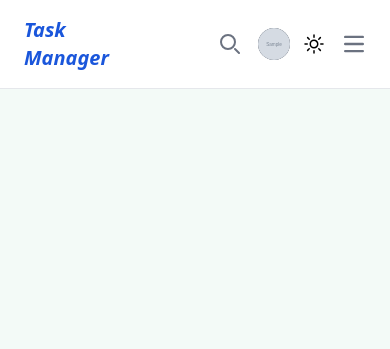
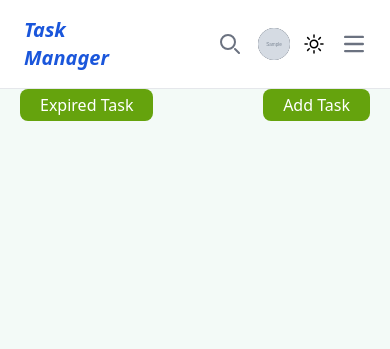
Before and after one commit to mdahaduzzaman/task_manager, a Django app: page / in a window 390 px wide. Shown: the top 349 px of the page. Run offline with Django 5.2, Linux system fonts and the light colour scheme; a user stored in the database is signed in; tables that the repository leaves empty hold one stand-in row (values such as "Sample post"); grey boxes marked "Sample" are stand-in pictures; some libraries are stand-ins or nearby versions.

Commit message:
home responsive done and mark as complete toggle done

```diff
--- a/static/src/output.css
+++ b/static/src/output.css
@@ -1126,6 +1130,10 @@
   right: 2.5rem;
 }
 
+.right-5 {
+  right: 1.25rem;
+}
+
 .start-0 {
   inset-inline-start: 0px;
 }
@@ -1146,8 +1158,12 @@
   top: 50%;
 }
 
-.left-\[50\%\] {
-  left: 50%;
+.left-5 {
+  left: 1.25rem;
+}
+
+.left-10 {
+  left: 2.5rem;
 }
 
 .z-10 {
@@ -1433,42 +1422,30 @@
   width: 2rem;
 }
 
-.w-\[70vw\] {
-  width: 70vw;
+.w-\[50\%\] {
+  width: 50%;
+}
+
+.w-\[90vw\] {
+  width: 90vw;
 }
 
 .w-full {
   width: 100%;
 }
 
-.w-\[\] {
-  width: ;
-}
-
-.w-\[7\] {
-  width: 7;
-}
-
-.w-\[70\] {
-  width: 70;
-}
-
-.w-\[70\%\] {
-  width: 70%;
-}
-
-.w-\[50\%\] {
-  width: 50%;
-}
-
-.w-\[30\%\] {
-  width: 30%;
+.w-screen {
+  width: 100vw;
 }
 
 .min-w-full {
   min-width: 100%;
 }
 
+.max-w-full {
+  max-width: 100%;
+}
+
 .max-w-lg {
   max-width: 32rem;
 }
@@ -1836,6 +1788,11 @@
 .bg-green-50 {
   --tw-bg-opacity: 1;
   background-color: rgb(243 250 247 / var(--tw-bg-opacity));
+}
+
+.bg-lime-600 {
+  --tw-bg-opacity: 1;
+  background-color: rgb(101 163 13 / var(--tw-bg-opacity));
 }
 
 .bg-red-500 {
@@ -1953,6 +1910,11 @@
   padding-bottom: 0.75rem;
 }
 
+.py-1 {
+  padding-top: 0.25rem;
+  padding-bottom: 0.25rem;
+}
+
 .ps-10 {
   padding-inline-start: 2.5rem;
 }
--- a/tasks/forms.py
+++ b/tasks/forms.py
@@ -19,13 +19,13 @@
         }
         error_messages = {
             'title': {
-                'required': "Title is required.",
+                'required': "Title is required",
             },
             'description': {
-                'required': "Description is required.",
+                'required': "Description is required",
             },
             'due_date': {
-                'invalid': "Enter a valid date.",
+                'invalid': "Enter a valid date",
             },
         }
 
--- a/tasks/urls.py
+++ b/tasks/urls.py
@@ -4,5 +4,6 @@
 
 urlpatterns = [
     path('', HomeView.as_view(), name="home"),
-    path('task/details/<int:pk>/', TaskDetailView.as_view(), name="taskDetails")
+    path('task/details/<int:pk>/', TaskDetailView.as_view(), name="taskDetails"),
+    path('task-completed-toggle/<int:pk>/', ToggleCompleted.as_view(), name="ToggleCompleted"),
 ]
--- a/tasks/views.py
+++ b/tasks/views.py
@@ -16,10 +16,40 @@
             current_datetime = timezone.now()
             tasks = Task.objects.filter(user=request.user, due_date__gt=current_datetime).order_by('is_completed')
             context['tasks'] = tasks
+            # Create a new task form
+            task_form = TaskForm()
+            image_formset = TaskImageFormSet()
+            context['task_form'] = task_form
+            context['image_formset'] = image_formset
 
             return render(request, 'home.html', context)
         else:
             return redirect('login')
+
+    def post(self, request):
+        if request.user.is_authenticated:
+            context = {}
+            task_form = TaskForm(request.POST)
+            image_formset = TaskImageFormSet(request.POST, request.FILES)
+            if task_form.is_valid() and image_formset.is_valid():
+                task_form.instance.user = request.user
+                task_form.save()
+                image_formset.save()
+                messages.success(request, "Task Added successfully")
+                return redirect(request.META.get('HTTP_REFERER'))
+
+            # Get the current datetime
+            current_datetime = timezone.now()
+            tasks = Task.objects.filter(user=request.user, due_date__gt=current_datetime).order_by('is_completed')
+            context['tasks'] = tasks
+            context['task_form'] = task_form
+
+            context['image_formset'] = image_formset
+
+            messages.error(request, "Task cannot be added")
+
+            return render(request, 'home.html', context)
+
 
 
 class TaskDetailView(View):
@@ -45,3 +75,19 @@
             return render(request, 'tasks/tasks-details.html', {'task': task, 'task_form': task_form, 'image_formset': image_formset})
         else:
             return redirect('login')
+
+class ToggleCompleted(View):
+    def get(self, request, pk):
+        task = Task.objects.get(pk=pk)
+        if task.user == request.user:
+            if task.is_completed:
+                messages.warning(request, f"{task.title} marked as Incomplete.")
+            else:
+                messages.success(request, f"{task.title} marked as Complete.")
+
+            task.is_completed = not task.is_completed
+
+            task.save()
+            return redirect("home")
+        else:
+            messages.error(request, "You're not authorized to change task.")
--- a/templates/_base.html
+++ b/templates/_base.html
@@ -49,12 +49,12 @@
     </style>
 
 </head>
-<body class="bg-green-50 dark:bg-black overflow-x-hidden">
-    <div class="container mx-auto transition-all">
-        <!-- Navbar content-->
-        {% include "navbar.html" %}
-        <!-- Message content -->
-        {% include "message.html" %}
+<body class="dark:bg-black overflow-x-hidden w-screen bg-green-50">
+    <!-- Navbar content-->
+    {% include "navbar.html" %}
+    <!-- Message content -->
+    {% include "message.html" %}
+    <div class="mx-auto transition-all relative">
 
         {% block content %}
         {% endblock content %}
--- a/templates/home.html
+++ b/templates/home.html
@@ -1,28 +1,127 @@
 <!-- templates/home.html -->
 {% extends "_base.html" %}
+{% block content %}
 
-{% block content %}
+<div class="flex justify-between mx-5">
+    <button class="bg-lime-600 hover:bg-lime-700 hover:shadow-sm px-5 py-1 rounded-lg z-40 left-5 font-medium text-white">Expired Task</button>
+
+    <button class=" bg-lime-600 hover:bg-lime-700 hover:shadow-sm px-5 py-1 rounded-lg z-40 right-5 font-medium text-white" data-modal-target="addTask-modal" data-modal-toggle="addTask-modal">Add Task</button>
+</div>
 {% if tasks %}
-    <div class="w-[70vw] m-10">
+<div class="w-[90vw] my-1 mx-5">
   {% for task in tasks %}
-            <a href="{% url 'taskDetails' task.id %}" class="block border cursor-pointer w-full px-5 py-2 mb-2 rounded-md bg-white hover:shadow-lg " data-tooltip-target="tooltip-task-{{task.id}}">
-                <h2 class="text-2xl italic text-blue-600 font-medium">{{ task.title }}</h2>
+  <div class="flex gap-4 items-center flex-col lg:flex-row">
+    <a
+      href="{% url 'taskDetails' task.id %}"
+      class="block lg:w-[80%] w-full border cursor-pointer px-5 py-2 mb-2 rounded-md bg-white dark:bg-slate-500 dark:text-white hover:shadow-lg"
+      data-tooltip-target="tooltip-task-{{task.id}}"
+    >
+      <h2 class="text-2xl italic text-blue-600 dark:text-[#aab8ff] font-medium">
+        {{ task.title }}
+      </h2>
       <p class="text-sm my-1">{{ task.description|linebreaksbr }}</p>
-                <div class="flex justify-between">
+      <div class="flex justify-between flex-col md:flex-row">
         <span class="text-sm font-medium">due date: {{ task.due_date }}</span>
-                    <div class="text-lime-600 uppercase font-normal">STATUS: {% if task.is_completed %} <span >Complete</span> {% else %} Not-complete {% endif %}</div>
+        <div class="text-lime-600 dark:text-[#ffe500] uppercase font-normal">
+          STATUS: {% if task.is_completed %} <span>Complete</span> {% else %}
+          Not-complete {% endif %}
+        </div>
+      </div>
+      <div class="lowercase text-sm">
+        PRIORITY:
+        <span class="font-bold text-lime-600 dark:text-[#ffe500]">
+          {{ task.priority }}
+        </span>
       </div>
       <div class="flex -space-x-4 rtl:space-x-reverse">
         {% for image in task.taskimage_set.all %}
-                        <img class="w-10 h-10 border-2 border-white rounded-full dark:border-gray-800 hover:scale-[1.2]" src="{{ image.image.url }}" alt="{{ task.title }}-image">
+        <img
+          class="w-10 h-10 border-2 border-white rounded-full dark:border-gray-800 hover:scale-[1.2]"
+          src="{{ image.image.url }}"
+          alt="{{ task.title }}-image"
+        />
         {% endfor %}
       </div>
     </a>
-            <div id="tooltip-task-{{task.id}}" role="tooltip" class="absolute z-10 invisible inline-block px-3 py-2 text-sm font-medium text-white transition-opacity duration-300 bg-gray-900 rounded-lg shadow-sm opacity-0 tooltip dark:bg-gray-700">
+    <a
+      href="{% url 'ToggleCompleted' task.id %}"
+      class="block mb-5 w-full lg:w-[20%] bg-blue-500 hover:bg-blue-600 hover:shadow-md text-white font-medium py-2 text-center rounded-lg"
+    >
+      {% if task.is_completed %} Mask as Incomplete {% else %} Mark as Complete
+      {% endif %}
+    </a>
+  </div>
+  <div
+    id="tooltip-task-{{task.id}}"
+    role="tooltip"
+    class="absolute z-10 invisible inline-block px-3 py-2 text-sm font-medium text-white transition-opacity duration-300 bg-gray-900 rounded-lg shadow-sm opacity-0 tooltip dark:bg-gray-700"
+  >
     View details of {{ task.title }}
     <div class="tooltip-arrow" data-popper-arrow></div>
   </div>
   {% endfor %}
 </div>
 {% endif %}
+
+<!-- addTask modal -->
+<div id="addTask-modal" tabindex="-1" aria-hidden="true" class="hidden overflow-y-auto overflow-x-hidden fixed top-0 right-0 left-0 z-50 justify-center items-center w-full md:inset-0 h-[calc(100%-1rem)] max-h-full">
+    <div class="relative p-4 w-full max-w-md max-h-full">
+        <!-- Modal content -->
+        <div class="relative bg-white rounded-lg shadow dark:bg-gray-700">
+            <!-- Modal header -->
+            <div class="flex items-center justify-between p-4 md:p-5 border-b rounded-t dark:border-gray-600">
+                <h3 class="text-xl font-semibold text-gray-900 dark:text-white">
+                    Add a new task
+                </h3>
+                <button type="button" class="end-2.5 text-gray-400 bg-transparent hover:bg-gray-200 hover:text-gray-900 rounded-lg text-sm w-8 h-8 ms-auto inline-flex justify-center items-center dark:hover:bg-gray-600 dark:hover:text-white" data-modal-hide="addTask-modal">
+                    <svg class="w-3 h-3" aria-hidden="true" xmlns="http://www.w3.org/2000/svg" fill="none" viewBox="0 0 14 14">
+                        <path stroke="currentColor" stroke-linecap="round" stroke-linejoin="round" stroke-width="2" d="m1 1 6 6m0 0 6 6M7 7l6-6M7 7l-6 6"/>
+                    </svg>
+                    <span class="sr-only">Close modal</span>
+                </button>
+            </div>
+            <!-- Modal body -->
+            <div class="p-4 md:p-5">
+                <form method="post" enctype="multipart/form-data" novalidate>
+                    {% csrf_token %}
+                    {% for field in task_form %}
+                        <div class="form-group mb-1">
+                            <label class="mb-1 text-sm font-medium text-gray-900 dark:text-white" for="id_{{ field.name }}" class="custom-label">{{ field.label }}</label>
+                            {{ field }} <br>
+                        </div>
+                        {% if field.errors %}
+                            {% for error in field.errors %}
+                                <p class="block mb-1 text-sm text-red-600 dark:text-red-500">{{ error }}!</p>
+                            {% endfor %}
+                        {% endif %}
+                    {% endfor %}
+
+                    {{ image_formset.management_form }}
+
+                    {% for form in image_formset %}
+                        <div class="mb-2">
+                        {{ form.image.errors }}
+                        <label for="{{ form.image.id_for_label }}">Image:</label>
+                        {{ form.image }}
+                        {% if form.instance.image %}
+                            <img class="w-10" src="{{ form.instance.image.url }}" alt="Task Image">
+                        {% endif %}
+                        <!-- Hidden field for form deletion -->
+                        {% if form.instance.id %}
+                            <input type="hidden" name="{{ form.prefix }}-id" value="{{ form.instance.id }}">
+                        {% endif %}
+                        {% if form.instance.image %}
+                            <input type="checkbox" name="{{ form.prefix }}-DELETE" id="{{ form.prefix }}-DELETE">
+                            <label for="{{ form.prefix }}-DELETE">Delete</label>
+                        {% endif %}
+                        </div>
+                    {% endfor %}
+
+                    <button type="submit" class="w-full text-white bg-gradient-to-r from-blue-500 via-blue-600 to-blue-700 hover:bg-gradient-to-br focus:ring-4 focus:outline-none focus:ring-blue-300 dark:focus:ring-blue-800 font-medium rounded-lg text-sm px-5 py-2.5 text-center me-2 mb-2">Add Task</button>
+                </form>
+            </div>
+        </div>
+    </div>
+</div>
+<!-- addTask modal -->
 {% endblock content %}
--- a/templates/tasks/tasks-details.html
+++ b/templates/tasks/tasks-details.html
@@ -21,7 +21,7 @@
                     <!-- Modal header -->
                     <div class="flex items-center justify-between p-4 md:p-5 border-b rounded-t dark:border-gray-600">
                         <h3 class="text-xl font-semibold text-gray-900 dark:text-white">
-                            Sign in to our platform
+                            Edit this task
                         </h3>
                         <button type="button" class="end-2.5 text-gray-400 bg-transparent hover:bg-gray-200 hover:text-gray-900 rounded-lg text-sm w-8 h-8 ms-auto inline-flex justify-center items-center dark:hover:bg-gray-600 dark:hover:text-white" data-modal-hide="editTask-modal">
                             <svg class="w-3 h-3" aria-hidden="true" xmlns="http://www.w3.org/2000/svg" fill="none" viewBox="0 0 14 14">
@@ -78,9 +78,9 @@
     <p class="text-sm my-3">{{ task.description|linebreaksbr }}</p>
     <div class="flex justify-between">
         <span class="text-sm font-medium">due date: {{ task.due_date }}</span>
-        <div class="text-lime-600 uppercase font-normal">STATUS: {% if task.is_completed %} <span >Complete</span> {% else %} Not-complete {% endif %}</div>
+        <div class="text-lime-600 dark:text-[#ffe500] uppercase font-medium">STATUS: {% if task.is_completed %} <span >Complete</span> {% else %} Not-complete {% endif %}</div>
     </div>
-    <span class="text-sm font-medium text-blue-600">Priority: {{ task.priority }}</span>
+    <span class="text-sm font-medium text-blue-600 dark:text-[#ffe500]">Priority: {{ task.priority }}</span>
 
 
     <div class="grid gap-4 w-[50%] mt-5">
```
Also changed, not shown: other parts of static/src/output.css (+144 -157 lines). Lines whose indentation alone changed are shown as unchanged.
